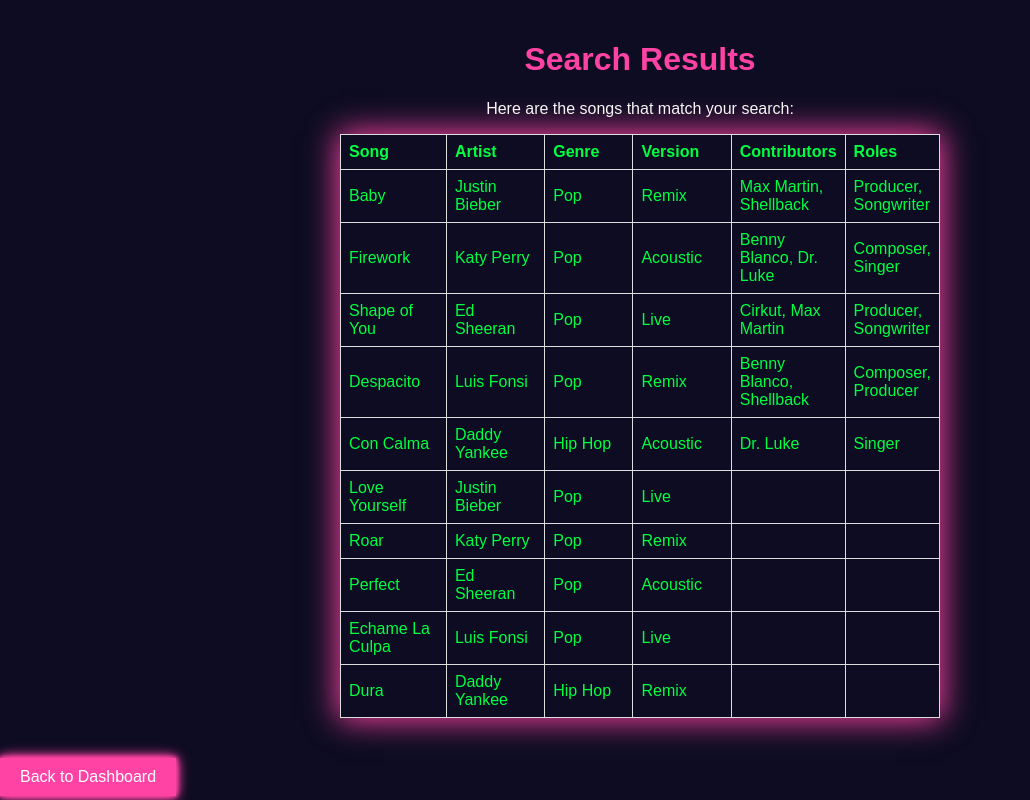
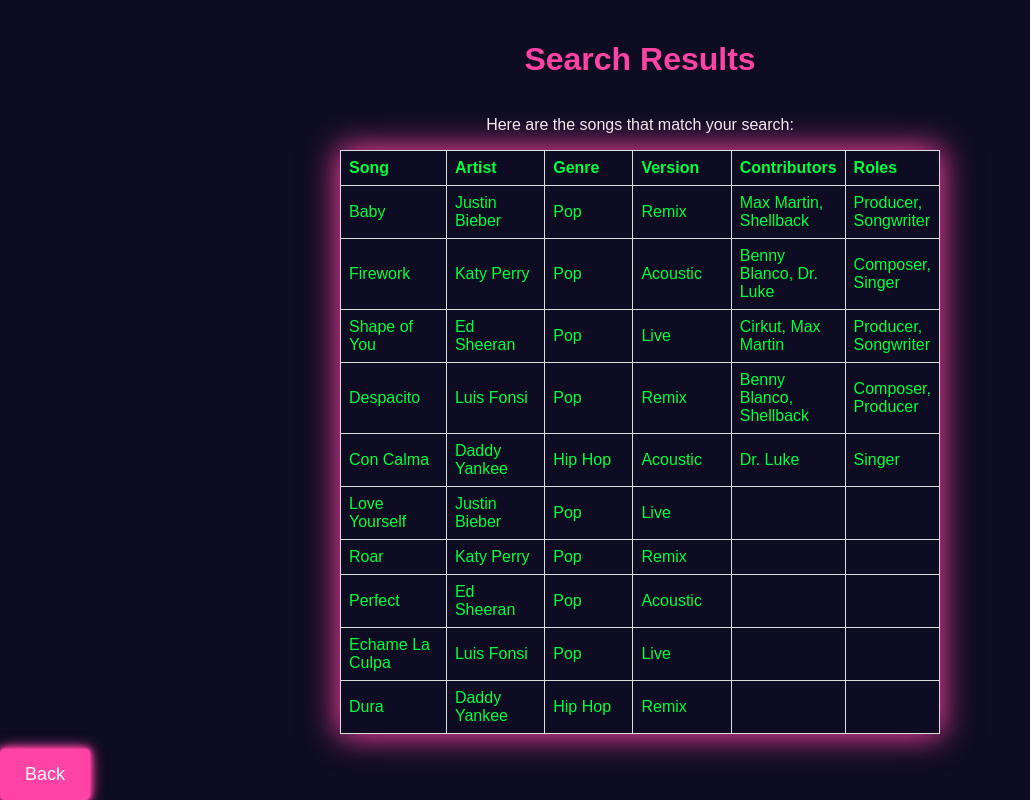
Before and after one commit to AdamBougher/466-GroupProject, a PHP site: page /search.php in a window 1280 px wide. Shown: the whole page, without its empty margins (0-1030 px from the left). Run offline with PHP 8.4, Linux system fonts and the light colour scheme; data comes from the database, SQL or seed files in the repository; data that the repository does not hold is empty.

Commit message:
Update formatting position

```diff
--- a/ind.php
+++ b/ind.php
@@ -35,7 +35,6 @@
             color: #fff;
             border: none;
             background-color: #ff43a4;
-            border: none;
             border-radius: 5px;
             text-decoration: none;
             font-size: 30px;
--- a/search.php
+++ b/search.php
@@ -88,12 +88,23 @@ $results = $stmt->fetchAll();
             /* Light text */
         }
 
+        /*.container {
+            width: 100%;
+            max-width: 600px;
+            margin: 0 auto;
+            padding: 20px;
+        }*/
+
         .container {
             width: 100%;
             max-width: 600px;
             margin: 0 auto;
             padding: 20px;
+            display: flex;
+            flex-direction: column;
+            align-items: center;
         }
+
 
         h1 {
             color: #ff43a4;
@@ -115,15 +126,21 @@ $results = $stmt->fetchAll();
         }
 
         .back-button {
+
+            position: fixed;
+            /*position: absolute;
+            position: auto;*/
             bottom: 0;
             left: 0;
             display: inline-block;
-            padding: 10px 20px;
+            padding: 15px 25px;
             margin-top: 20px;
             color: #fff;
             background-color: #ff43a4;
-            border: none;
+            font-size: 18px;
+            /* Neon green for buttons */
             text-decoration: none;
+            border-radius: 5px;
             transition: all 0.3s ease-in-out;
             /* Smooth transition */
             box-shadow: 0 0 5px #ff43a4,
@@ -132,9 +149,10 @@ $results = $stmt->fetchAll();
                 /* Middle glow */
                 0 0 15px #ff43a4,
                 /* Outer glow */
-                0 0 5px #ff43a4;
+                0 0 2px #ff43a4;
             /* Far outer glow */
         }
+
 
         .back-button:hover {
             background-color: #00ff41;
@@ -223,7 +241,7 @@ $results = $stmt->fetchAll();
         <?php endif; ?>
     </div>
     <div>
-        <a href="user.php" class="back-button">Back to Dashboard</a>
+        <a href="user.php" class="back-button">Back</a>
     </div>
 </body>
 
--- a/user.php
+++ b/user.php
@@ -138,6 +138,7 @@ $songs = $pdo->query("SELECT * FROM Song")->fetchAll();
         }
 
         .back-button {
+            position: fixed;
             bottom: 0;
             left: 0;
             display: inline-block;
```
Also changed, not shown: dj.php (+10 -2 lines).
